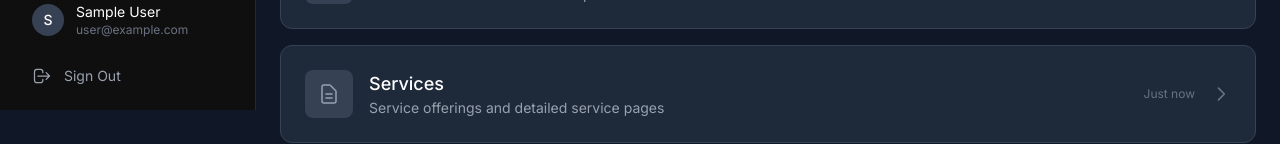
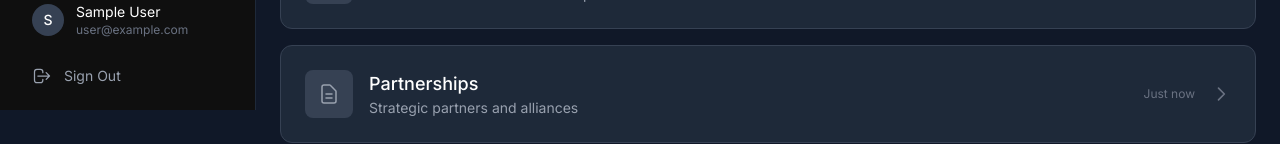
Before and after one commit to GovernValu/website, a Next.js app: page /admin/pages in a window 1280 px wide. Shown: the part 690-834 px from the top of the page. Built offline with nearby package versions, Linux system fonts and the light colour scheme; no server answers; sample sign-in values are in the browser's storage.

Commit message:
refactor: Remove Services from Pages list - now in sidebar only

```diff
--- a/app/admin/pages/page.tsx
+++ b/app/admin/pages/page.tsx
@@ -31,12 +31,6 @@ const pages = [
         id: "board",
         name: "About - Board of Directors",
         description: "Board of Directors and leadership",
-        lastEdited: "Just now",
-    },
-    {
-        id: "services",
-        name: "Services",
-        description: "Service offerings and detailed service pages",
         lastEdited: "Just now",
     },
     {
```
